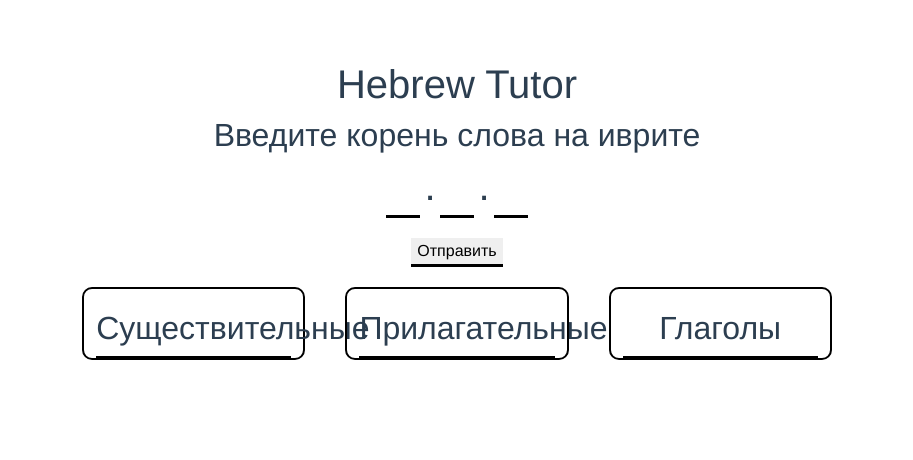
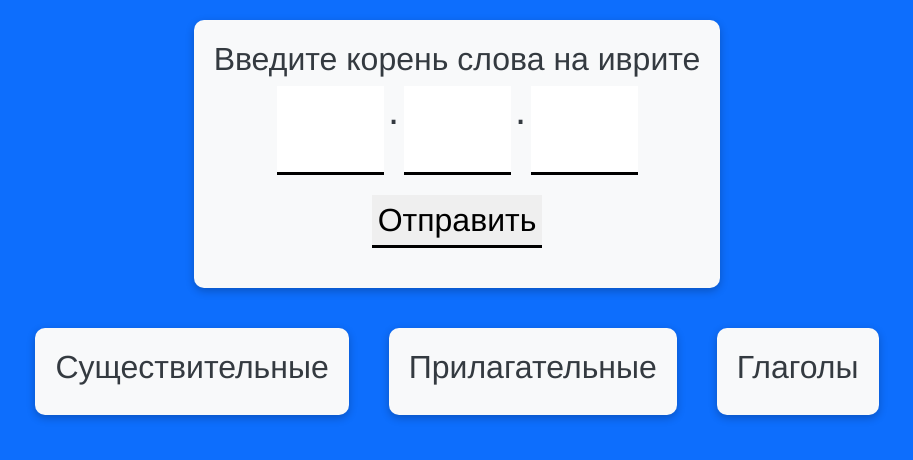
Before and after one commit to ArthurNaida/hebrew, a Vue app: page / in a window 1280 px wide. Shown: the top 460 px of the page, without its empty margins (183-1096 px from the left). Built offline with nearby package versions, Linux system fonts and the light colour scheme.

Commit message:
bs redesign, recompose

```diff
--- a/src/App.vue
+++ b/src/App.vue
@@ -19,7 +19,10 @@ export default {
   -webkit-font-smoothing: antialiased;
   -moz-osx-font-smoothing: grayscale;
   text-align: center;
-  color: #2c3e50;
-  margin-top: 60px;
+  color: var(--bs-light);
+  width: 100vw;
+  height: 100vh;
+  --layout-bg-color: var(--bs-primary);
+  background-color: var(--layout-bg-color);
 }
 </style>
--- /dev/null
+++ b/src/components/HBorder.vue
@@ -0,0 +1,23 @@
+<template>
+<div class="border-container">
+    <slot></slot>
+</div>
+</template>
+
+<script>
+export default{
+name: 'h-border'
+}
+</script>
+
+<style scoped>
+.border-container {
+    background-color: var(--bs-light);
+    color: var(--bs-gray-dark);
+    padding: 20px;
+    box-shadow: rgba(0, 0, 0, 0.24) 0px 3px 8px;
+    border-radius: 10px;
+    height: fit-content;
+    width: fit-content;
+}
+</style>
--- a/src/components/HColumn.vue
+++ b/src/components/HColumn.vue
@@ -1,17 +1,18 @@
 <template>
-<div class="container">
+<h-border class="container">
   <h2 class="title"><slot></slot></h2>
-  <div class="separator"></div>
   <div class="list">
-    <template v-for="word in this.words" :key="word">
-      <div class="word" v-if="word[1] === partOfSpeech">{{word[0]}}</div>
+    <template v-for="([word, wordPartOfSpeech], index) in words" :key="index">
+      <div class="word" v-if="wordPartOfSpeech === partOfSpeech">{{word}}</div>
     </template>
   </div>
-</div>
+</h-border>
 </template>
 
 <script>
+import HBorder from './HBorder.vue'
 export default {
+  components: { HBorder },
 name: 'h-column',
 props: {
   words: Array,
@@ -22,17 +23,19 @@ props: {
 
 <style scoped>
 .container {
-  padding-top: 20px;
-  width: 20%;
-  border: 2px black solid;
   margin: 20px;
-  border-radius: 10px;
+}
+.list {
+  border-top: 2px solid #000;
+}
+.list:empty {
+  display: none;
+}
+.word {
+  padding: 5px 0px;
 }
 .separator {
   border-bottom: 2px solid #000;
-}
-.word {
-  padding: 5px 0px;
 }
 .word:not(:last-child) {
   border-bottom: 1px solid #000;
--- a/src/components/HHome.vue
+++ b/src/components/HHome.vue
@@ -1,33 +1,18 @@
 <template>
 <div class="container">
-  <div class="title">
-    <h1>Hebrew Tutor</h1>
-  </div>
-  <div class="root-container">
-    <h2>Введите корень слова на иврите</h2>
-    <form @submit.prevent="onSubmit">
-      <div class="root-input">
-        <input v-model="letter3" pattern="[א-ת]" maxlength="1" size="1" required>
-        <h1>.</h1>
-        <input v-model="letter2" pattern="[א-ת]" maxlength="1" size="1" required>
-        <h1>.</h1>
-        <input v-model="letter1" pattern="[א-ת]" maxlength="1" size="1" required>
-      </div>
-      <input type="submit" value="Отправить">
-    </form>
-  </div>
+  <h-search-root @submit="(...letters) => onSubmit(...letters)" class="root-container"></h-search-root>
   <div class="container-response" v-if="!isAxiosLoad">
     <div class="main-table" v-if="words[0] != 0 && !isAxiosError && !isMobile">
       <h-column class="content" :words="words" :partOfSpeech="'Существительное'">Существительные</h-column>
       <h-column class="content" :words="words" :partOfSpeech="'Прилагательное'">Прилагательные</h-column>
       <h-column class="content" :words="words" :partOfSpeech="'Глагол'">Глаголы</h-column>
     </div>
-    <h-Accordion v-else-if="words[0] != 0 && !isAxiosError && isMobile"
+    <h-accordion v-else-if="words[0] != 0 && !isAxiosError && isMobile"
     :titles="['Существительные', 'Прилагательные', 'Глаголы']">
     <template v-for="word in this.words" :key="word">
       {{word[0]}}<br>
     </template>
-    </h-Accordion>
+    </h-accordion>
     <div class="error" v-else-if="isAxiosError">
       <h1>Какая-то ошибка...</h1>
     </div>
@@ -35,21 +20,19 @@
       <h1>Нет слов с таким корнем!</h1>
     </div>
   </div>
-    <div class="loader-container" v-else>
-      <VueLoading :active="isAxiosLoad"
-      :is-full-page="false" :z-index="99">
-      </VueLoading>
-    </div>
+  <div class="loader-container" v-else>
+    <h-loading></h-loading>
+  </div>
 </div>
 </template>
 
 <script>
-import VueLoading from 'vue3-loading-overlay';
-import 'vue3-loading-overlay/dist/vue3-loading-overlay.css'
 import HColumn from './HColumn.vue';
+import HLoading from './HLoading.vue'
 import HAccordion from './HAccordion.vue'
 import axios from "axios"
 import { ref } from 'vue';
+import HSearchRoot from './HSearchRoot.vue';
 export default {
   name: 'h-home',
   data() {
@@ -57,13 +40,11 @@ export default {
       isAxiosLoad: false,
       isAxiosError: false,
       words: {},
-      letter1: '',
-      letter2: '',
-      letter3: ''
     }
   },
   components: {
-    HColumn, VueLoading, HAccordion
+    HColumn, HAccordion, HLoading,
+    HSearchRoot
   },
   computed: {
     isMobile() {
@@ -72,13 +53,14 @@ export default {
     }
   },
   methods: {
-    async onSubmit() {
+    async onSubmit(letter1, letter2, letter3) {
       try {
       this.isAxiosLoad = true;
       await axios({
         url: "https://hebrew-gztg.onrender.com/post",
+        // url: "http://127.0.0.1:8000",
         method: 'post',
-        data: JSON.stringify({"url": `http://www.pealim.com/ru/dict/?pos=all&num-radicals=all&rf=${this.letter1}&r2=${this.letter2}&r1=${this.letter3}`}),
+        data: JSON.stringify({"url": `http://www.pealim.com/ru/dict/?pos=all&num-radicals=all&rf=${letter1}&r2=${letter2}&r1=${letter3}`}),
         headers: {
           'Accept' : 'application/json',
           "Content-Type": 'application/json'
@@ -89,8 +71,11 @@ export default {
       } catch(e) {console.log('catch' ); this.isAxiosError = true}
       try {
       await axios.get("https://hebrew-gztg.onrender.com/get")
+      // await axios.get("http://127.0.0.1:8000")
       .then(res => {
         this.isAxiosError = false
+
+        console.log(this.words)
         if (res.data[0] !== 0) {
           this.words = Object.entries(res.data)
         }
@@ -106,32 +91,15 @@ export default {
 </script>
 
 <style>
+.container {
+  padding: 20px;
+}
 .main-table {
   display: flex;
   width: 100%;
   justify-content: center;
 }
-.loader-container {
-  position: relative;
-  width: inherit;
-  height: 30vh;
-}
-input {
-  border: 0px;
-  border-bottom: 3px solid #000;
-  font-size: 56px;
-}
-.root-input {
-  display: flex;
-  justify-content: center;
-  flex-direction: row-reverse;
-}
-.root-input > h1 {
-  width: 20px;
-  display: block;
-}
-input[type=submit] {
-  cursor: pointer;
-  margin-top: 20px;
+.root-container {
+  margin: 0 auto 20px auto;
 }
 </style>
--- /dev/null
+++ b/src/components/HLoading.vue
@@ -0,0 +1,33 @@
+<template>
+<h-border class="relative">
+    <VueLoading class="spinner"
+    :active="true"
+    :is-full-page="false"
+    :z-index="99"
+    :background-color="'inherit'"
+    :opacity="0">
+    </VueLoading>
+</h-border>
+</template>
+
+<script>
+import VueLoading from 'vue3-loading-overlay';
+import 'vue3-loading-overlay/dist/vue3-loading-overlay.css'
+import HBorder from './HBorder.vue';
+export default {
+name: 'h-loading',
+components: {VueLoading, HBorder},
+props: {
+    active: Boolean
+}
+}
+</script>
+
+<style scoped>
+.relative {
+    position: relative;
+    width: 100%;
+    margin: 0 auto;
+    height: 300px;
+}
+</style>
--- /dev/null
+++ b/src/components/HSearchRoot.vue
@@ -0,0 +1,54 @@
+<template>
+<h-border>
+    <div class="root-container">
+        <h2>Введите корень слова на иврите</h2>
+        <form @submit.prevent="$emit('submit', letter1, letter2, letter3)">
+          <div class="root-input">
+            <input v-model="letter3" pattern="[א-ת]" maxlength="1" size="1" required>
+            <h1>.</h1>
+            <input v-model="letter2" pattern="[א-ת]" maxlength="1" size="1" required>
+            <h1>.</h1>
+            <input v-model="letter1" pattern="[א-ת]" maxlength="1" size="1" required>
+          </div>
+          <input type="submit" value="Отправить">
+        </form>
+      </div>
+</h-border>
+</template>
+
+<script>
+import HBorder from './HBorder.vue';
+export default {
+name: 'h-search-root',
+components: {HBorder},
+data() {
+    return {
+        letter1: '',
+        letter2: '',
+        letter3: ''
+    }
+}
+}
+</script>
+
+<style scoped>
+input {
+    border: 0px;
+    border-bottom: 3px solid #000;
+    font-size: 56px;
+}
+.root-input {
+    display: flex;
+    justify-content: center;
+    flex-direction: row-reverse;
+}
+.root-input > h1 {
+    width: 20px;
+    display: block;
+}
+input[type=submit] {
+    cursor: pointer;
+    margin-top: 20px;
+    font-size: 2rem;
+}
+</style>
```
Also changed, not shown: src/components/HWordLine.vue (+9 -0 lines).
